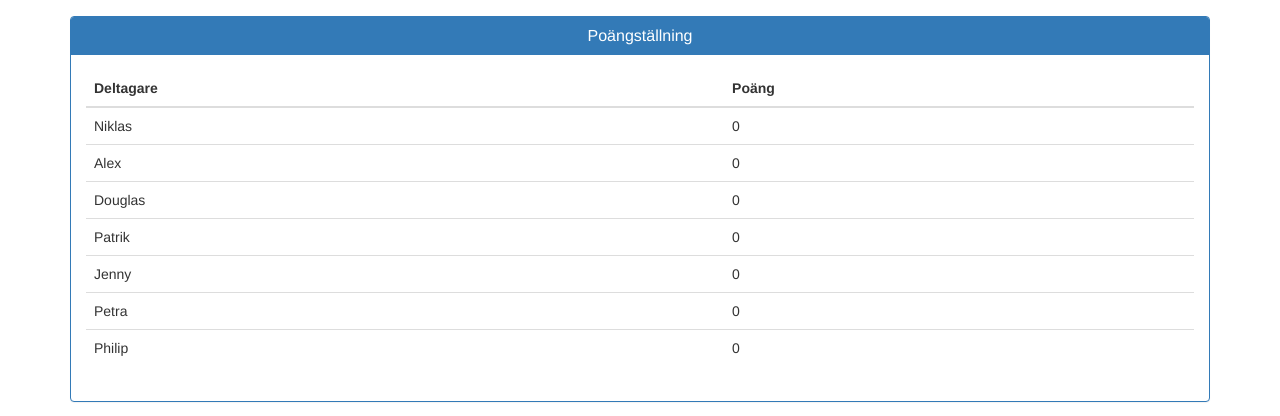
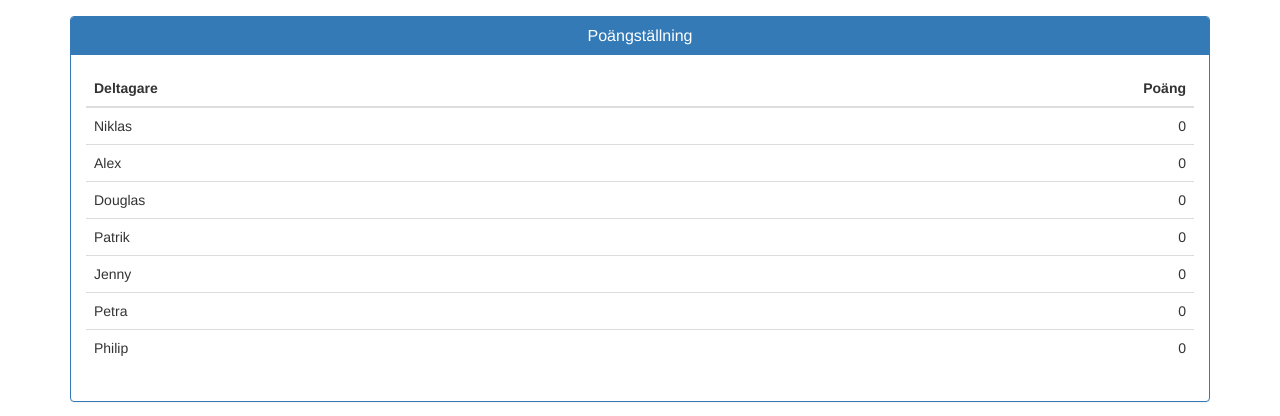
Before and after one commit to nnygard/VM2018, a React (Create React App) app: page / in a window 1280 px wide. Shown: the part 129-545 px from the top of the page. Built offline with nearby package versions, Linux system fonts and the light colour scheme; no server answers.

Commit message:
Småfixar

```diff
--- a/src/Scoreboard.js
+++ b/src/Scoreboard.js
@@ -102,13 +102,13 @@ class Scoreboard extends Component {
                                 <thead>
                                     <tr>
                                         <th scope="col">Deltagare</th>
-                                        <th scope="col">Poäng</th>
+                                        <th  className="text-right" scope="col">Poäng</th>
                                         </tr>
                                     </thead>
                                     <tbody>
                                             {Scores.sort((a,b) => a[1] < b[1]).map(
                                                 function(value){
-                                                    return (<tr key={value}><td align="left">{value[0]}</td><td align="left">{value[1]}</td></tr>
+                                                    return (<tr key={value}><td align="left">{value[0]}</td><td align="right">{value[1]}</td></tr>
                                                 );
                                                 }
                                             )}
```
Also changed, not shown: 1 other file (tests, documents, lock files or other folders).
